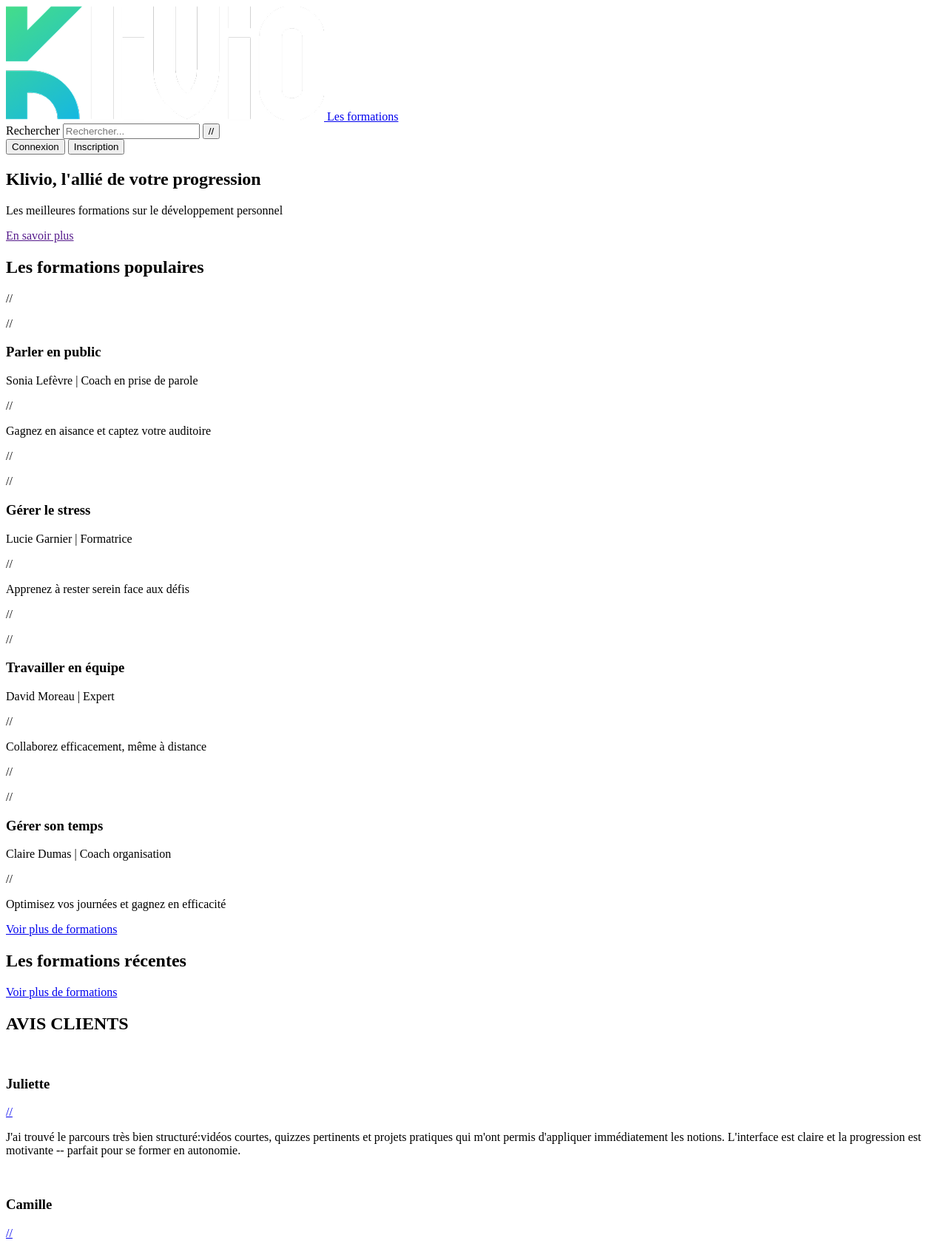
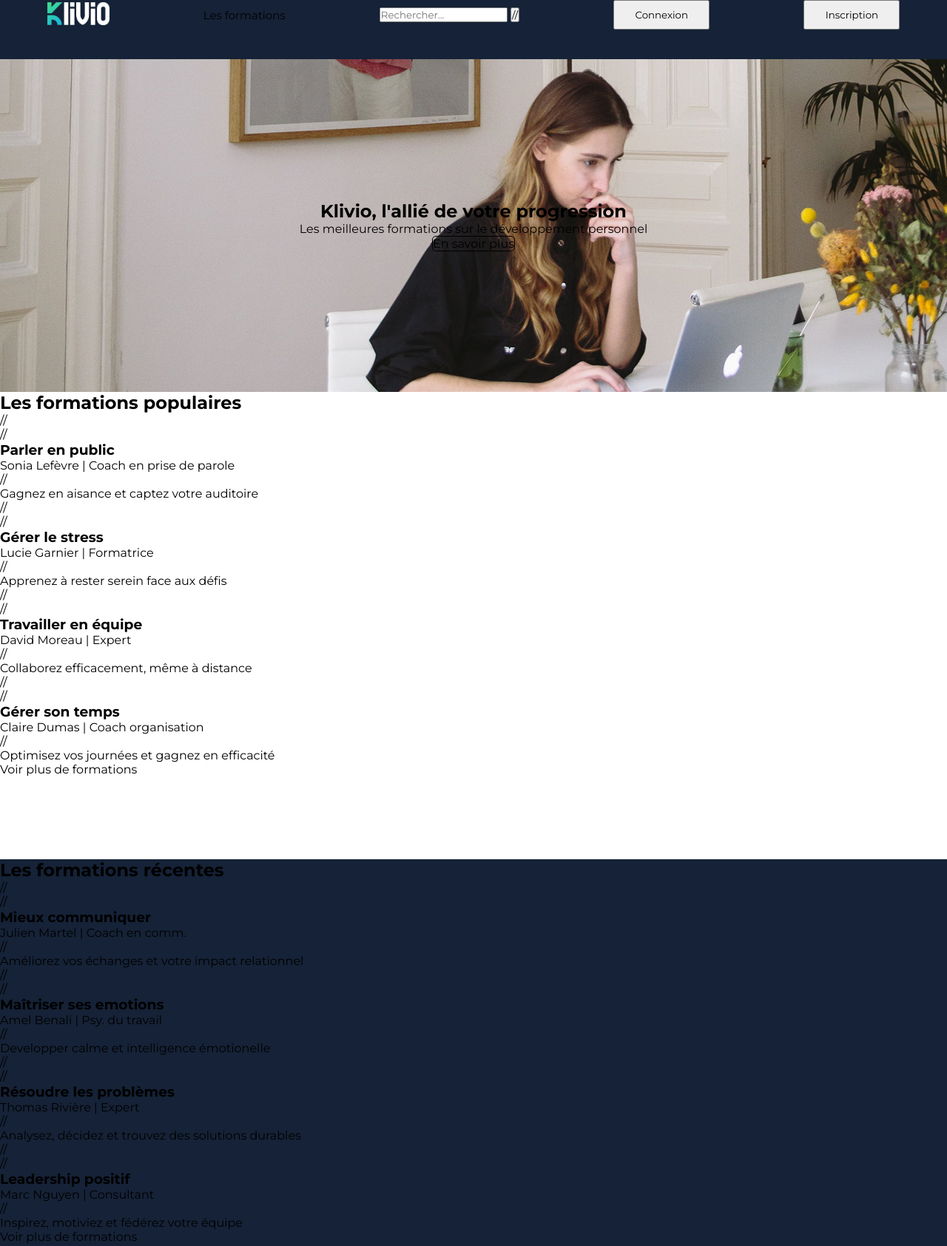
Before and after one commit to KeeweeBunny/klivio, a plain HTML site: page index.html in a window 1280 px wide. Shown: the top 1685 px of the page at 74% size. Drawn offline with Linux system fonts and the light colour scheme.

Commit message:
Mon Dec 15 10:16:21 PM CET 2025, modifications apportées à l'HTML ainsi que début du CSS

```diff
--- a/index.html
+++ b/index.html
@@ -7,17 +7,20 @@
     <meta name="viewport" content="width=device-width, initial-scale=1.0">
     <title>Klivio - Formations</title>
     <link rel="stylesheet" href="styles.css"/>
+    <link rel="preconnect" href="https://fonts.googleapis.com">
+    <link rel="preconnect" href="https://fonts.gstatic.com" crossorigin>
+    <link href="https://fonts.googleapis.com/css2?family=Montserrat:ital,wght@0,100..900;1,100..900&display=swap" rel="stylesheet">
 </head>
 
 <body>
     <header class="site-header">
-        <nav aria-label="Navigation principale">
+        <nav class="navbar" aria-label="Navigation principale">
             <a href="/klivio/index.html" aria-label="Klivio - Accueil">
-                <img src="/klivio/image-bank/logo.png" alt="logo Klivio">
+                <img class="klivio-logo" src="/klivio/image-bank/logo.png" alt="logo Klivio">
             </a>
             <a href="/">Les formations</a>
             <form role="search" aria-label="Rechercher sur le site">
-                <label for="search-input" class="hidden">Rechercher</label>
+                <label for="search-input" class="hidden"></label>
                 <input
                     type="search"
                     id="search-input"
@@ -26,13 +29,13 @@
                     >
                 <button type="submit" aria-label="Rechercher">//</button>
             </form>
-            <button class="connexion-button">Connexion</button>
-            <button class="inscription-button">Inscription</button>
+            <button class="button" class="connexion-button">Connexion</button>
+            <button class="button" class="inscription-button">Inscription</button>
         </nav>
     </header>
 
     <main>
-        <section aria-label="Hero - title">
+        <section class="hero" aria-label="Hero - title">
             <h1>
                 Klivio, l'allié de votre progression
             </h1>
@@ -42,7 +45,7 @@
             <a href="">En savoir plus</a>
         </section>
         <content>
-            <section aria-label="Formations populaires">
+            <section id="section-formations-populaires" class="formation-section" aria-label="Formations populaires">
                 <h2>Les formations populaires</h2>
                 <div class="cards-container">
                     <article class="formation-card">
@@ -88,25 +91,53 @@
                 </div>
                 <a href="//">Voir plus de formations</a>
             </section>
-            <section aria-label="Formations récentes">
+            <section id="section-formations-recentes" class="formation-section" aria-label="Formations récentes">
                 <h2>Les formations récentes</h2>
                 <div class="cards-container">
                     <article class="formation-card">
-
+                         <div class="card-price">
+                            <p class="new price">//</p>
+                            <p class="old price">//</p>
+                        </div>
+                        <h3>Mieux communiquer</h3>
+                        <p>Julien Martel | Coach en comm.</p>
+                        <a>//</a>
+                        <p>Améliorez vos échanges et votre impact relationnel</p>
                     </article>
                     <article class="formation-card">
-
+                         <div class="card-price">
+                            <p class="new price">//</p>
+                            <p class="old price">//</p>
+                        </div>
+                        <h3>Maîtriser ses emotions</h3>
+                        <p>Amel Benali | Psy. du travail</p>
+                        <a>//</a>
+                        <p>Developper calme et intelligence émotionelle</p>
                     </article>
                     <article class="formation-card">
-
+                         <div class="card-price">
+                            <p class="new price">//</p>
+                            <p class="old price">//</p>
+                        </div>
+                        <h3>Résoudre les problèmes</h3>
+                        <p>Thomas Rivière | Expert</p>
+                        <a>//</a>
+                        <p>Analysez, décidez et trouvez des solutions durables</p>
                     </article>
                     <article class="formation-card">
-
+                         <div class="card-price">
+                            <p class="new price">//</p>
+                            <p class="old price">//</p>
+                        </div>
+                        <h3>Leadership positif</h3>
+                        <p>Marc Nguyen | Consultant</p>
+                        <a>//</a>
+                        <p>Inspirez, motiviez et fédérez votre équipe</p>
                     </article>
                 </div>
                 <a href="//">Voir plus de formations</a>
             </section>
-            <section>
+            <section class="section-review">
                 <h2 id="client-review">AVIS CLIENTS</h2>
                 <div class="review-container">
                     <article class="review">
@@ -187,6 +218,7 @@
                     <img src="//" alt="//"/>
                 </div>
             </section>
+            <section class="form">
                 <form>
                     <h2>NOUS CONTACTER</h2>
                     <hr>
@@ -195,6 +227,7 @@
                     <input type="text">
                     <button type="submit">Envoyer</button>
                 </form>
+            </section>
         </content>
     </main>
 
--- a/styles.css
+++ b/styles.css
@@ -0,0 +1,105 @@
+
+* {
+    margin: 0;
+    padding: 0;
+    font-family: 'Montserrat', system-ui, -apple-system, BlinkMacSystemFont;
+    text-decoration: none;
+    color: black;
+}
+
+html {
+    scroll-behavior: smooth;
+}
+
+body{
+    display: flex;
+    flex-direction: column;
+}
+
+header{
+    display: flex;
+    flex-direction: column;
+    background-color: #152237;
+    height: 80px;
+}
+
+nav{
+    display: flex;
+    justify-content: space-around;
+    align-items: center;
+}
+
+.klivio-logo{
+    height: 31px;
+    width: 84px;
+}
+
+nav a{
+    font-size: 15px;
+}
+
+.button{
+    height: 40px;
+    width: 130px;
+}
+
+.hero{
+    display: flex;
+    flex-direction: column;
+    height: 450px;
+    max-width: 100%;
+    background-image: url(/klivio/image-bank/bg-header.png);
+    justify-content: center;
+    align-items: center;
+}
+
+.hero a {
+    border: solid black 1px;
+    border-radius: 5px;
+}
+
+.formation-section{
+    height: 632px;
+    max-width: 100%;
+}
+
+
+#section-formations-populaires{
+    background-color: #FFFF;
+}
+
+#section-formations-recentes{
+    background-color: #152237;
+}
+
+.section-review{
+    height: 597px;
+    max-width: 100%;
+}
+
+.avantage-container{
+    height:641px;
+    max-width: 100%;
+}
+
+.creation-container{
+    height: 641px;
+    max-width: 100%;
+}
+
+.propos-container{
+    height: 740px;
+    max-width: 100%;
+}
+
+.form{
+    height: 585px;
+    max-width: 100%;
+    background-color: white;
+}
+
+footer{
+    height: 489px;
+    max-width: 100%;
+    background-color: #152237;
+}
```
Lines whose indentation alone changed are shown as unchanged.
